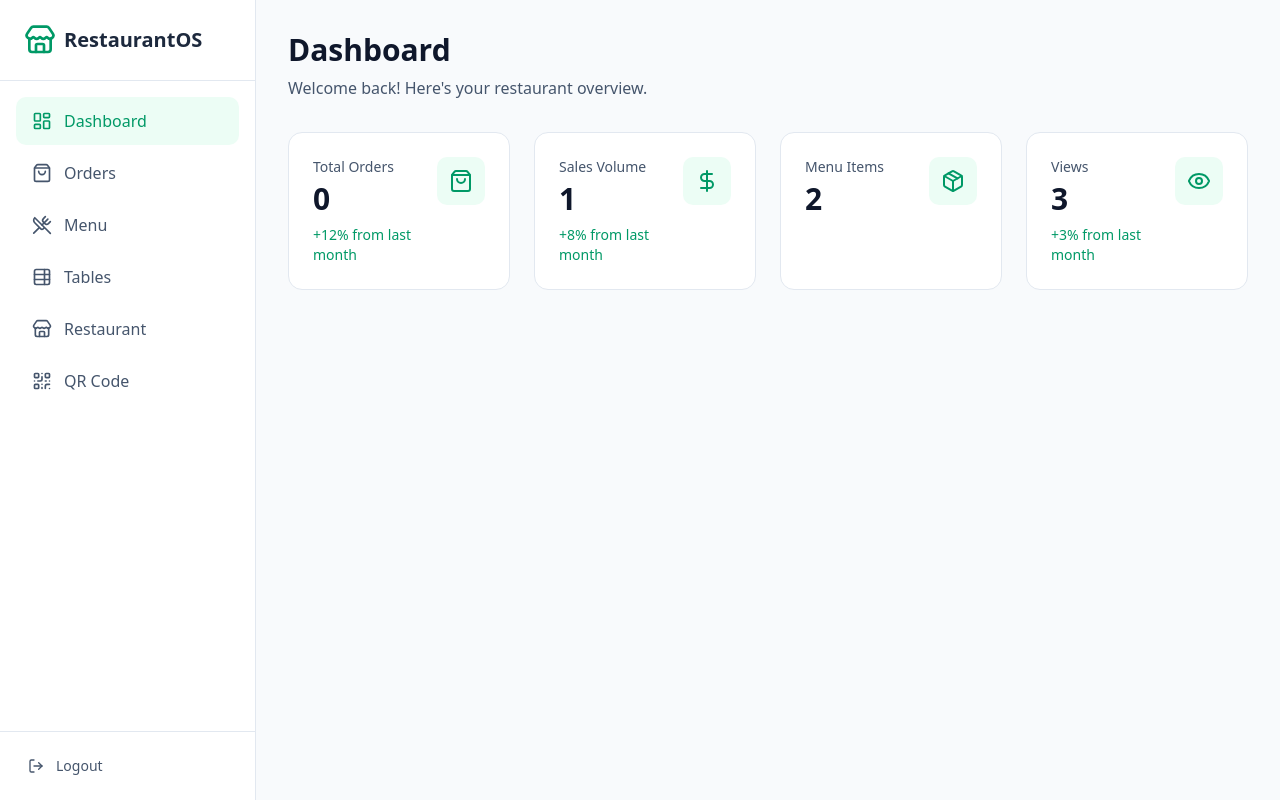
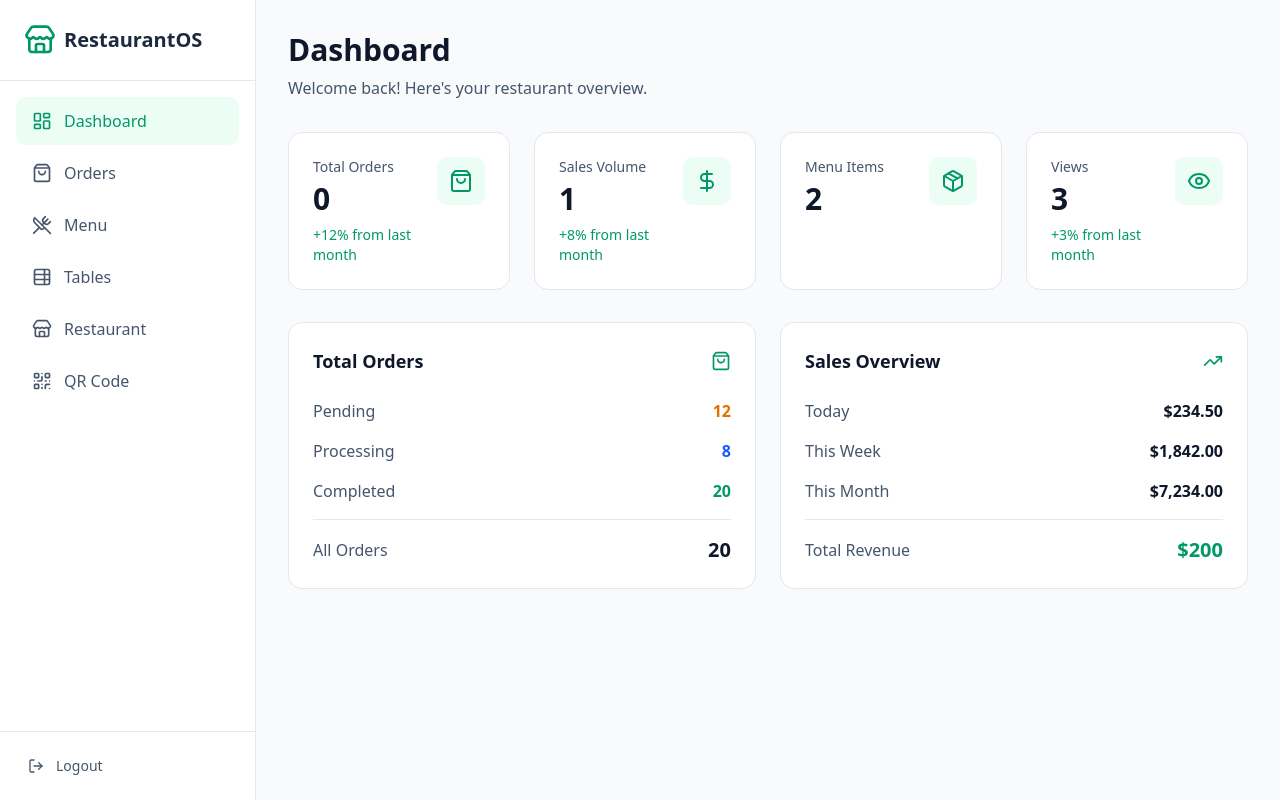
Before and after one commit to Mohamed780050/dana, a Next.js app: page /dashboard in a window 1280 px wide. Built offline with nearby package versions, Linux system fonts and the light colour scheme.

Commit message:
added overview to the dashboard

```diff
--- a/src/app/(root)/dashboard/page.tsx
+++ b/src/app/(root)/dashboard/page.tsx
@@ -1,4 +1,5 @@
 import PageTitle from "@/components/PageTitle";
+import OverView from "@/features/dashboard/_components/OverView/OverView";
 import StatusCards from "@/features/dashboard/_components/StatusCards";
 import { Suspense } from "react";
 
@@ -12,6 +13,9 @@ export default function page() {
       <Suspense fallback={<div>Loading</div>}>
         <StatusCards />
       </Suspense>
+      <Suspense fallback={<div>Loading</div>}>
+        <OverView />
+      </Suspense>
     </div>
   );
 }
--- /dev/null
+++ b/src/features/dashboard/_components/OverView/OrderOverview.tsx
@@ -0,0 +1,32 @@
+import { ShoppingBag } from "lucide-react";
+
+export default function OrderOverview() {
+  return (
+    <div className="bg-white rounded-xl border border-slate-200 p-6">
+      <div className="flex items-center justify-between mb-6">
+        <h2 className="text-lg font-semibold text-slate-900">Total Orders</h2>
+        <ShoppingBag className="w-5 h-5 text-emerald-600" />
+      </div>
+      <div className="space-y-4">
+        <div className="flex justify-between items-center">
+          <span className="text-slate-600">Pending</span>
+          <span className="font-semibold text-amber-600">12</span>
+        </div>
+        <div className="flex justify-between items-center">
+          <span className="text-slate-600">Processing</span>
+          <span className="font-semibold text-blue-600">8</span>
+        </div>
+        <div className="flex justify-between items-center">
+          <span className="text-slate-600">Completed</span>
+          <span className="font-semibold text-emerald-600">20</span>
+        </div>
+        <div className="pt-4 border-t border-slate-200">
+          <div className="flex justify-between items-center">
+            <span className="text-slate-600 font-medium">All Orders</span>
+            <span className="font-bold text-slate-900 text-xl">20</span>
+          </div>
+        </div>
+      </div>
+    </div>
+  );
+}
--- /dev/null
+++ b/src/features/dashboard/_components/OverView/OverView.tsx
@@ -0,0 +1,11 @@
+import OrderOverview from "./OrderOverview";
+import SalesOverview from "./SalesOverview";
+
+export default function OverView() {
+  return (
+    <div className="grid grid-cols-1 lg:grid-cols-2 gap-6">
+      <OrderOverview />
+      <SalesOverview />
+    </div>
+  );
+}
--- /dev/null
+++ b/src/features/dashboard/_components/OverView/SalesOverview.tsx
@@ -0,0 +1,34 @@
+import { TrendingUp } from "lucide-react";
+
+export default function SalesOverview() {
+  return (
+    <div className="bg-white rounded-xl border border-slate-200 p-6">
+      <div className="flex items-center justify-between mb-6">
+        <h2 className="text-lg font-semibold text-slate-900">Sales Overview</h2>
+        <TrendingUp className="w-5 h-5 text-emerald-600" />
+      </div>
+      <div className="space-y-4">
+        <div className="flex justify-between items-center">
+          <span className="text-slate-600">Today</span>
+          <span className="font-semibold text-slate-900">$234.50</span>
+        </div>
+        <div className="flex justify-between items-center">
+          <span className="text-slate-600">This Week</span>
+          <span className="font-semibold text-slate-900">$1,842.00</span>
+        </div>
+        <div className="flex justify-between items-center">
+          <span className="text-slate-600">This Month</span>
+          <span className="font-semibold text-slate-900">$7,234.00</span>
+        </div>
+        <div className="pt-4 border-t border-slate-200">
+          <div className="flex justify-between items-center">
+            <span className="text-slate-600 font-medium">Total Revenue</span>
+            <span className="font-bold text-emerald-600 text-xl">
+              $200
+            </span>
+          </div>
+        </div>
+      </div>
+    </div>
+  );
+}
```
